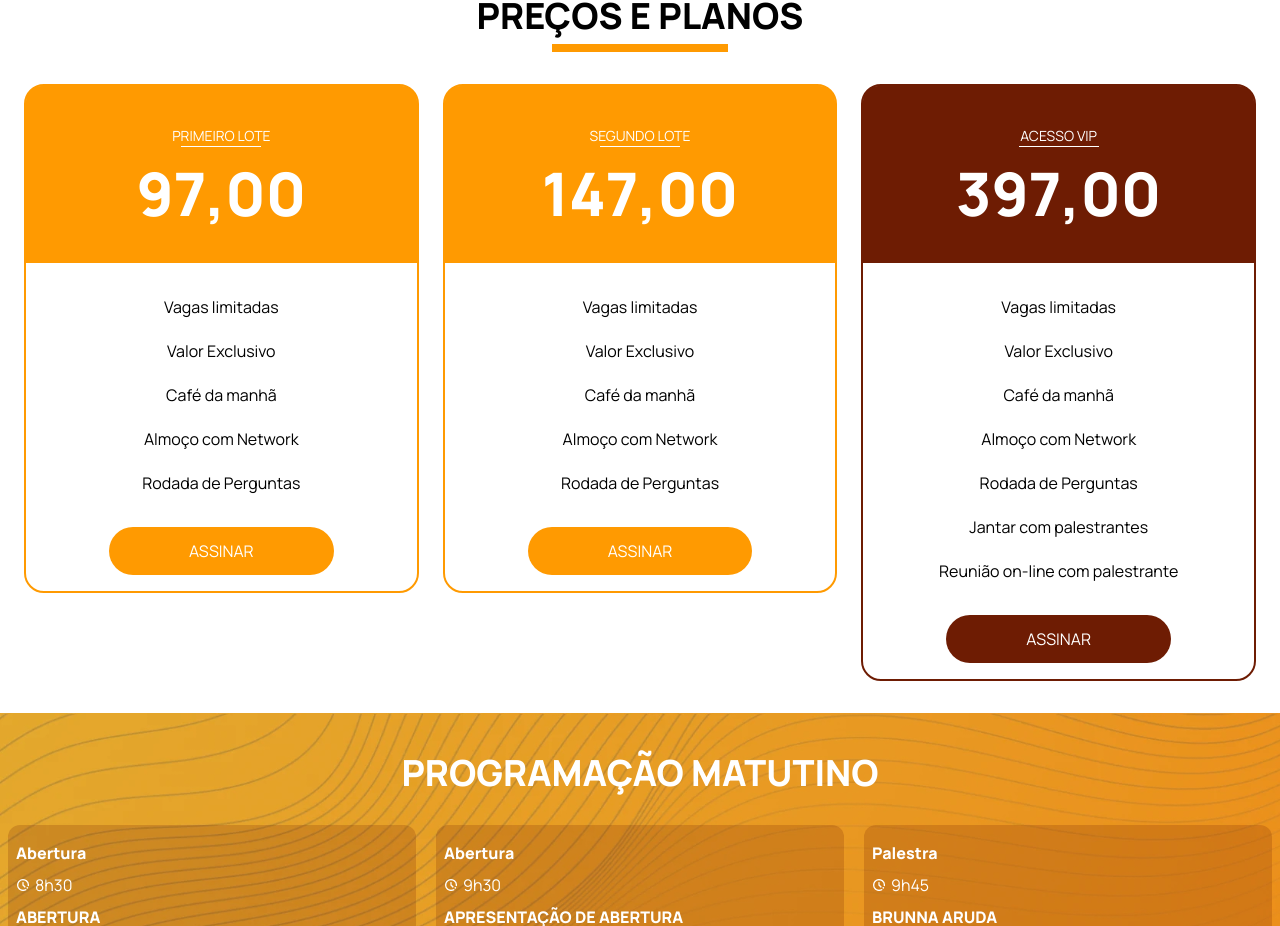
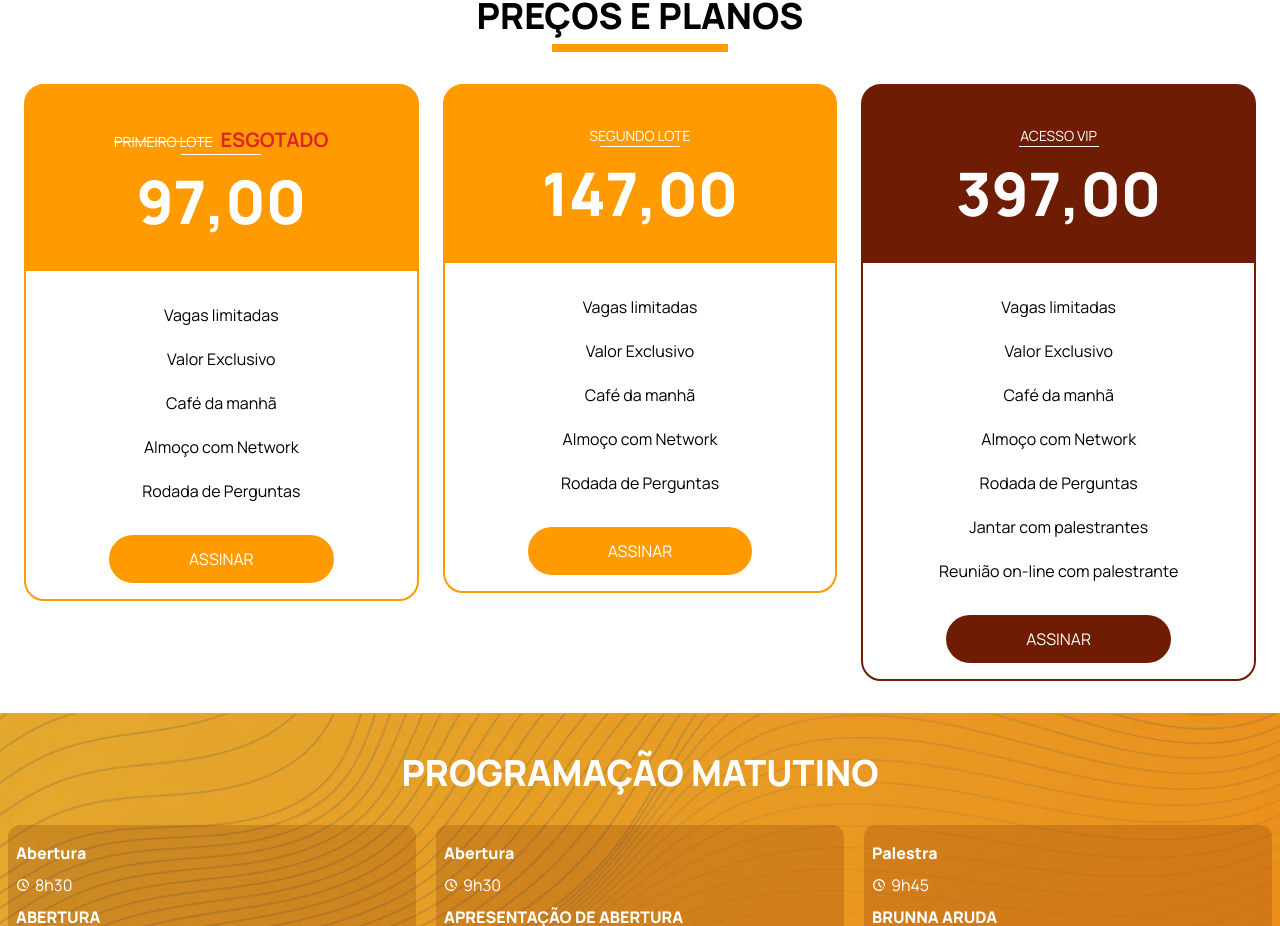
Before and after one commit to DevBrunomendoca/workshop, a Next.js app: page / in a window 1280 px wide. Shown: the part 1520-2446 px from the top of the page. Built offline with nearby package versions, Linux system fonts and the light colour scheme.

Commit message:
update informations

```diff
--- a/src/app/components/CardPlans.tsx
+++ b/src/app/components/CardPlans.tsx
@@ -12,7 +12,12 @@ const CardPlans = ({}) => {
           className={`w-full bg-second-color flex flex-col items-center py-10`}
           style={{ borderRadius: "15px 15px 0 0" }}
         >
-          <h4 className="text-bold text-sm text-first-color">PRIMEIRO LOTE</h4>
+          <h4 className="text-bold text-sm text-first-color">
+            <s>PRIMEIRO LOTE</s>
+            <span className="pl-2 font-bold text-xl text-red-600">
+              ESGOTADO
+            </span>{" "}
+          </h4>
           <div className="w-20 bg-first-color" style={{ height: "1px" }}></div>
           <h2 className="font-extrabold text-6xl text-first-color pt-4">
             97,00
@@ -26,7 +31,7 @@ const CardPlans = ({}) => {
           <Paragraph textParagraph="Rodada de Perguntas" />
         </div>
         <ButtonPlan
-          hrefBtn="https://sun.eduzz.com/2408127"
+          hrefBtn="https://sun.eduzz.com/2408128"
           className="bg-second-color mb-4"
         />
       </div>
```
